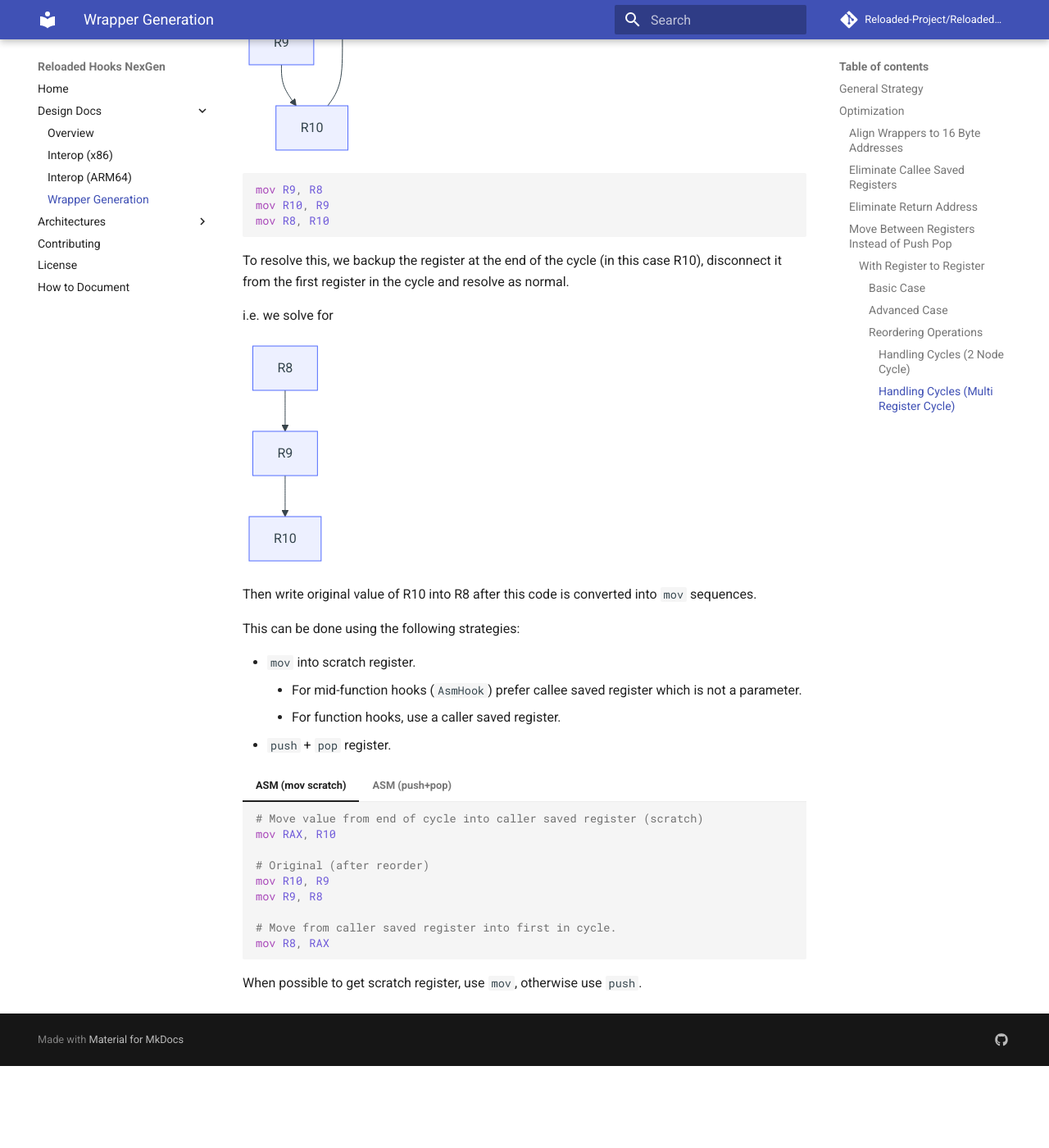
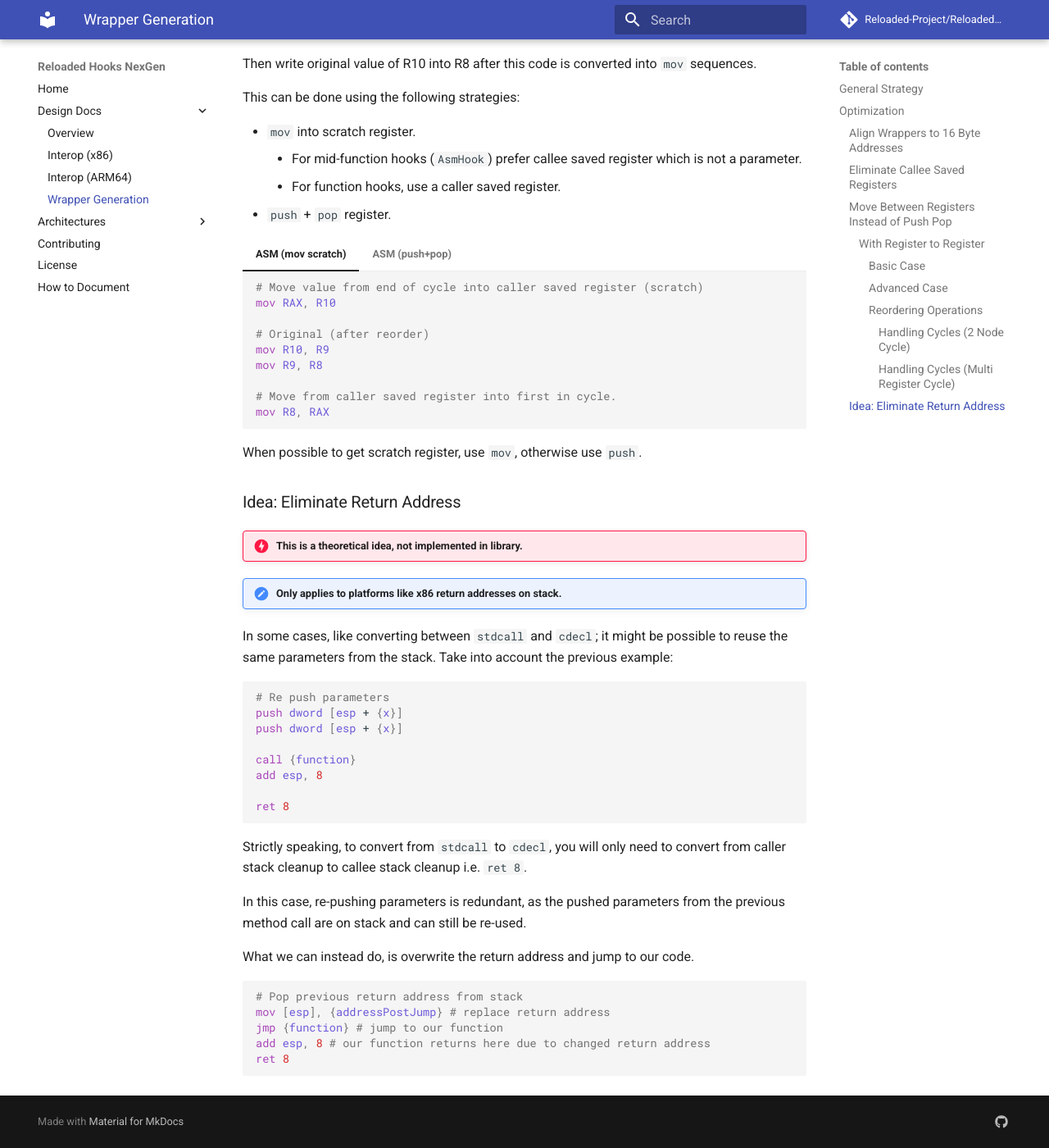
Before and after one commit to Reloaded-Project/Reloaded.Hooks-rs, an MkDocs documentation site: the page built from docs/design/wrappers.md, in a window 1280 px wide and 1400 px high, scrolled down 8990 px. Shown: the whole window at 82% size. Built offline with MkDocs 1.6.1 and Material for MkDocs 9.7.7, drawn with Linux system fonts in a browser that asks for light colours; comment, search, counter and statistics services are not loaded; before the commit the page ends 10290 px from its top, so only the background shows below that; some of the changed text lies outside the part shown.

Commit message:
Changed: Return Address Elimination is a Hypothetical Now

````diff
--- a/docs/design/wrappers.md
+++ b/docs/design/wrappers.md
@@ -136,38 +136,6 @@ push dword [esp + {x}]
 call {function}
 add esp, 8
 
-ret 8
-```
-
-### Eliminate Return Address
-
-!!! note "Only applies to platforms like x86 return addresses on stack."
-
-In some cases, like converting between `stdcall` and `cdecl`; it might be possible to reuse the same
-parameters from the stack. Take into account the previous example:
-
-```asm
-# Re push parameters
-push dword [esp + {x}]
-push dword [esp + {x}]
-
-call {function}
-add esp, 8
-
-ret 8
-```
-
-Strictly speaking, to convert from `stdcall` to `cdecl`, you will only need to convert from
-caller stack cleanup to callee stack cleanup i.e. `ret 8`.
-
-In this case, re-pushing parameters is redundant, as the pushed parameters from the previous
-method call are on stack and can still be re-used.
-
-```asm
-# Pop previous return address from stack
-add esp, 4
-call {function}
-add esp, 8
 ret 8
 ```
 
@@ -559,4 +527,40 @@ This can be done using the following strategies:
 
 When possible to get scratch register, use `mov`, otherwise use `push`.
 
+### Idea: Eliminate Return Address
+
+!!! danger "This is a theoretical idea, not implemented in library."
+
+!!! note "Only applies to platforms like x86 return addresses on stack."
+
+In some cases, like converting between `stdcall` and `cdecl`; it might be possible to reuse the same
+parameters from the stack. Take into account the previous example:
+
+```asm
+# Re push parameters
+push dword [esp + {x}]
+push dword [esp + {x}]
+
+call {function}
+add esp, 8
+
+ret 8
+```
+
+Strictly speaking, to convert from `stdcall` to `cdecl`, you will only need to convert from
+caller stack cleanup to callee stack cleanup i.e. `ret 8`.
+
+In this case, re-pushing parameters is redundant, as the pushed parameters from the previous
+method call are on stack and can still be re-used.
+
+What we can instead do, is overwrite the return address and jump to our code.
+
+```asm
+# Pop previous return address from stack
+mov [esp], {addressPostJump} # replace return address
+jmp {function} # jump to our function
+add esp, 8 # our function returns here due to changed return address
+ret 8
+```
+
 [bijective]: https://www.mathsisfun.com/sets/injective-surjective-bijective.html
````
